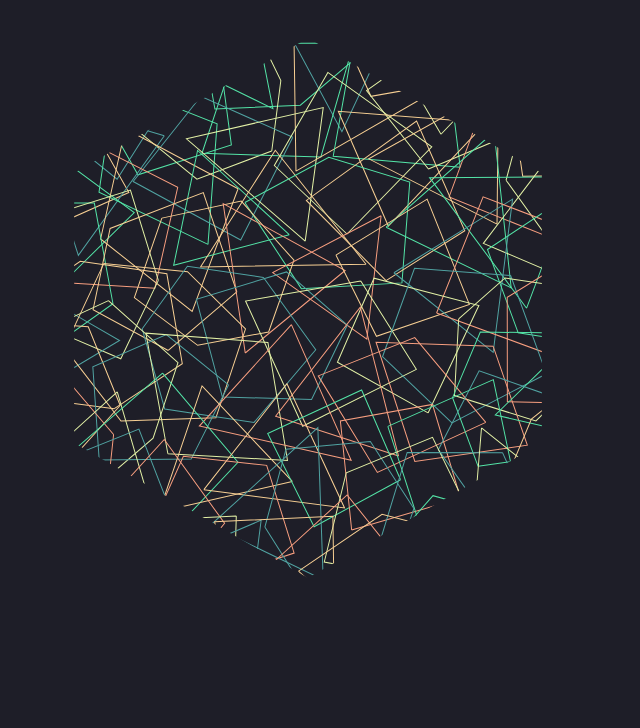
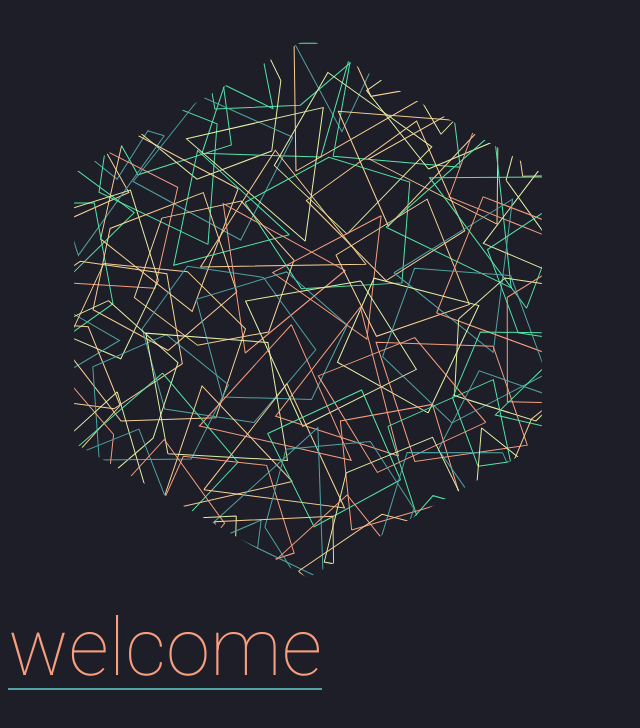
Before and after one commit to lorenmh/shapes, a plain HTML site: page index.html in a window 1280 px wide. Shown: the whole page, without its empty margins (0-640 px from the left). Drawn offline with nearby package versions, Linux system fonts and the light colour scheme.

Commit message:
Update index.html

```diff
--- a/index.html
+++ b/index.html
@@ -1,7 +1,21 @@
 <html><head></head><body>
-  <style> #target { width: 600; height: 600 } html, body { background-color: rgb(30,30,40); }</style>
+  <style> #target { width: 600; height: 600 } html, body { background-color: rgb(30,30,40);}
+  h1 {
+    font-family: 'Roboto';
+    font-weight: 100;
+    font-size: 80px;
+    margin:0;
+    color: rgb(247, 158, 127);
+    border-bottom: 2px solid rgb(80, 163, 162);
+    line-height:80px;
+    display: inline-block;
+  }
 
+  </style>
+<link href='http://fonts.googleapis.com/css?family=Roboto:400,300,100,500' rel='stylesheet' type='text/css'>
 <div id="target"></div>
+<h1>welcome</h1>
+
 
 <script src="https://cdnjs.cloudflare.com/ajax/libs/d3/3.5.5/d3.min.js"></script>
 <script src="shapes.js"></script>
```
